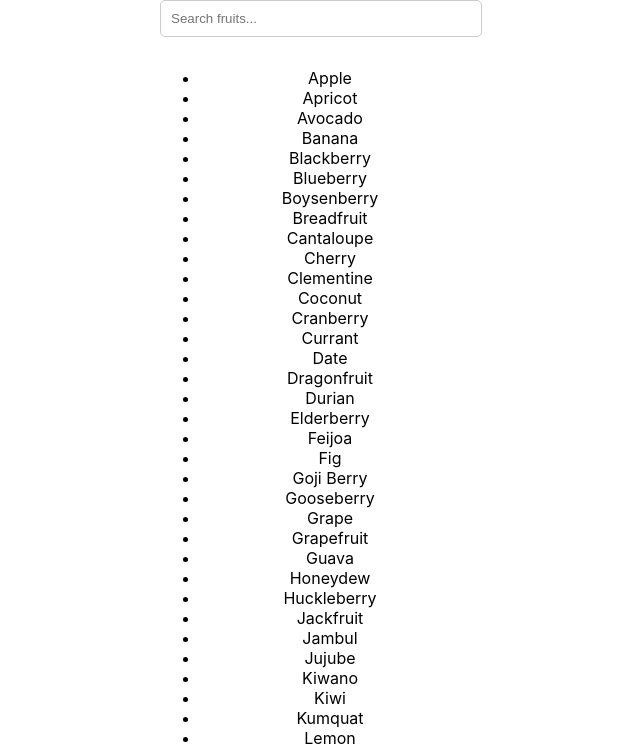
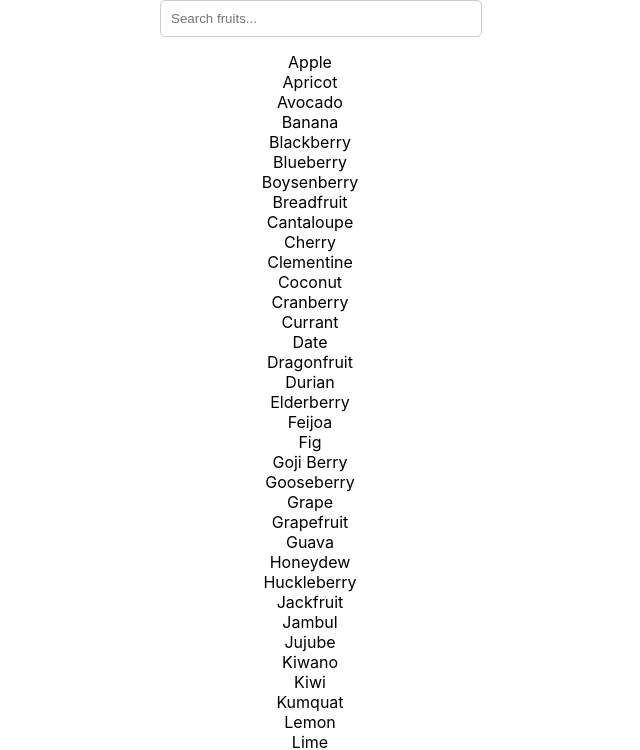
Before and after one commit to patel-vansh1607/search-bar-w-filtering, a React (Create React App) app: page / in a window 1280 px wide. Shown: the top 750 px of the page, without its empty margins (330-970 px from the left). Built offline with nearby package versions, Linux system fonts and the light colour scheme.

Commit message:
styling results list

```diff
--- a/src/styles/SearchBar.css
+++ b/src/styles/SearchBar.css
@@ -11,3 +11,8 @@
     border: 1px solid #ccc;
     border-radius: 5px;
   }
+  .results-list {
+    list-style: none;
+    padding: 0;
+    margin: 0;
+  }
```
